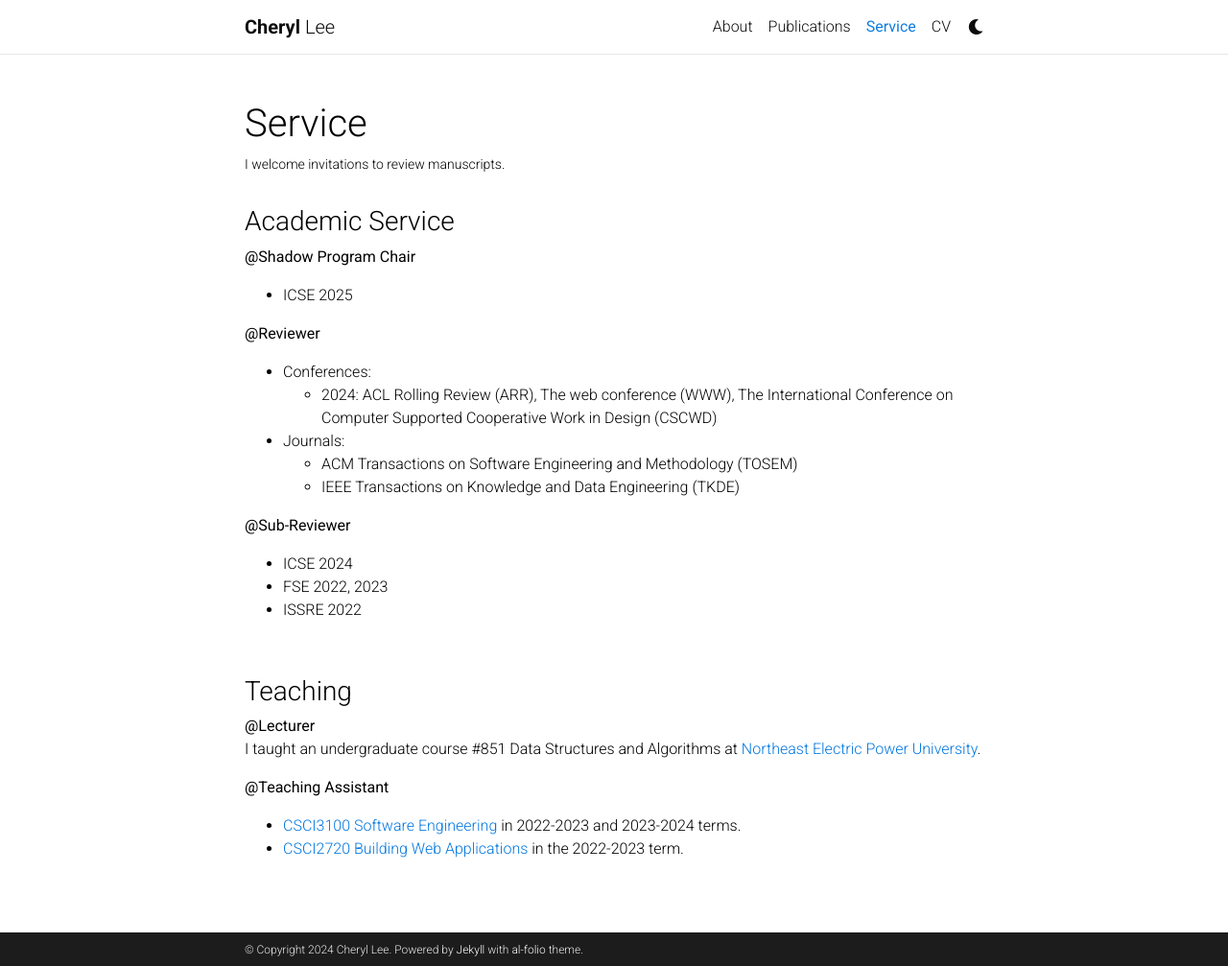
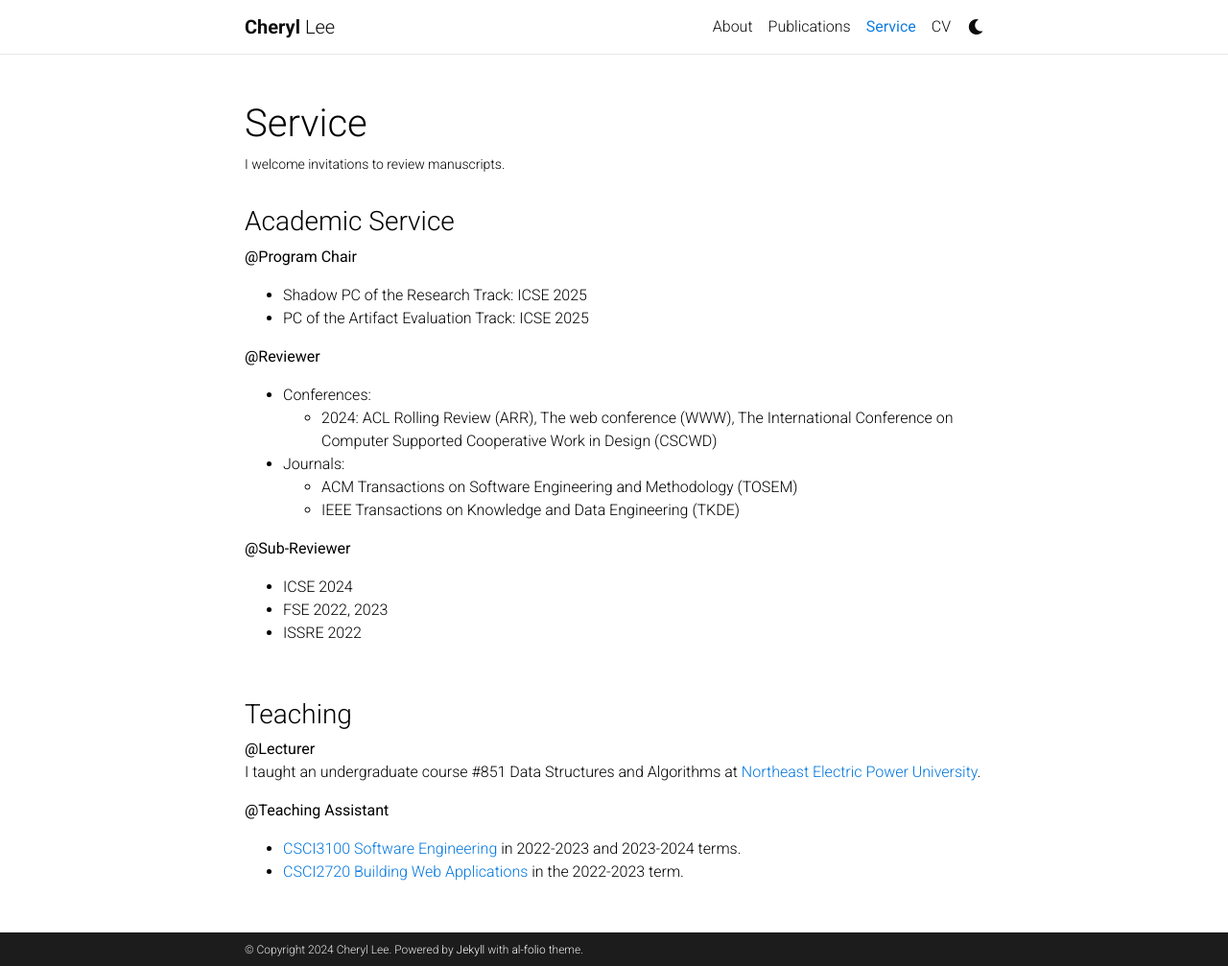
Before and after one commit to BEbillionaireUSD/BEbillionaireUSD.github.io, a Jekyll site: the page built from _pages/service.md, in a window 1280 px wide and 1007 px high. Shown: the whole window at 96% size. Built offline with Jekyll 4.4.1, drawn with Linux system fonts in a browser that asks for light colours; comment, search, counter and statistics services are not loaded; a style sheet for code colours, icons or effects is not loaded.

Commit message:
Update service.md

```diff
--- a/_pages/service.md
+++ b/_pages/service.md
@@ -8,8 +8,9 @@ nav_order: 2
 ---
 
 ### Academic Service
-<b>@Shadow Program Chair</b>
-- ICSE 2025
+<b>@Program Chair</b>
+- Shadow PC of the Research Track: ICSE 2025
+- PC of the Artifact Evaluation Track: ICSE 2025
 
 <b>@Reviewer</b>
 - Conferences:
```
